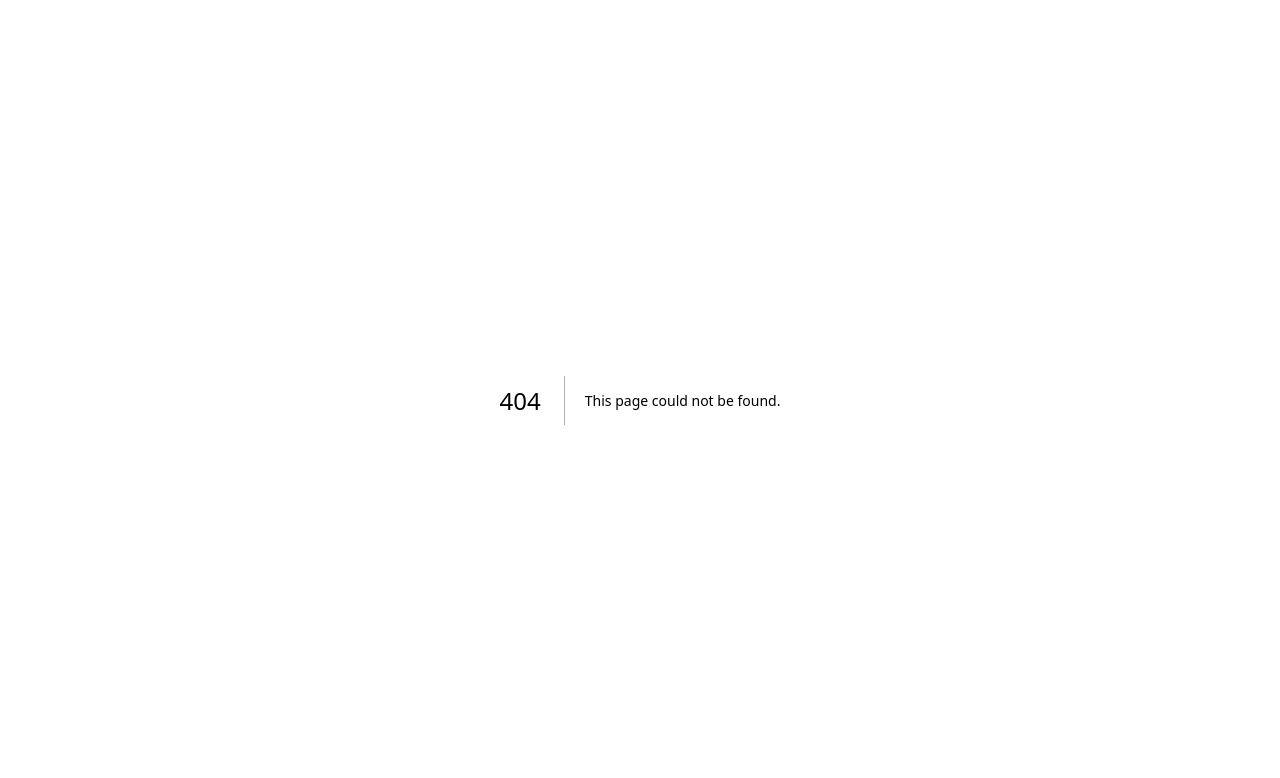
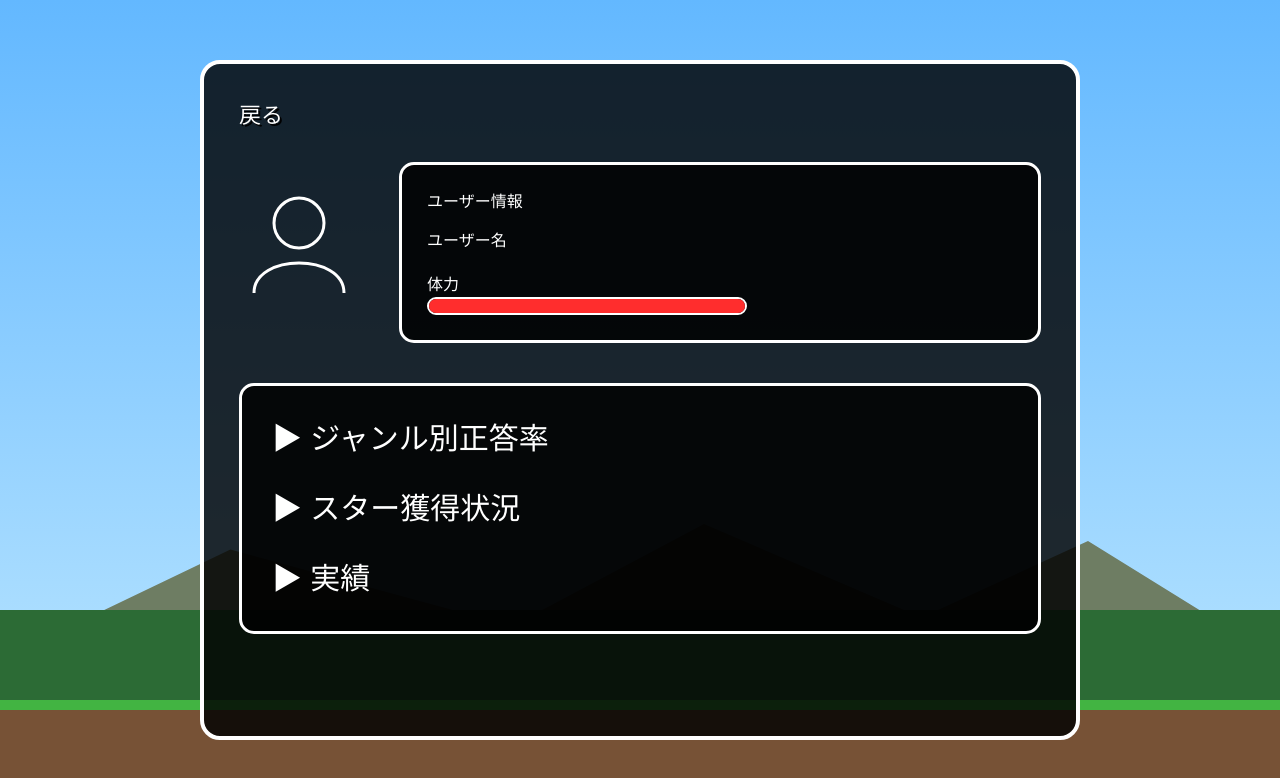
Before and after one commit to 251018-hinokuma/AltF4, a Next.js app: page /userpage in a window 1280 px wide. Before the commit this address had no page. Shown: the top 778 px of the page. Built offline with nearby package versions, Linux system fonts and the light colour scheme.

Commit message:
homeとuserpage

```diff
--- /dev/null
+++ b/app/home/page.css
@@ -0,0 +1,201 @@
+.container{
+    position:relative;
+    width:100%;
+    height:100vh;
+    overflow:hidden;
+}
+
+/* 空 */
+
+.sky{
+    position:absolute;
+    inset:0;
+
+    background:
+    linear-gradient(
+        to bottom,
+        #63b8ff 0%,
+        #9fdcff 55%,
+        #dff7ff 100%
+    );
+}
+
+/* 雲 */
+
+.cloud1,
+.cloud2{
+
+    position:absolute;
+
+    width:180px;
+    height:60px;
+
+    background:white;
+
+    border-radius:50px;
+
+    opacity:.8;
+}
+
+.cloud1{
+
+    top:90px;
+    left:15%;
+}
+
+.cloud2{
+
+    top:180px;
+    right:18%;
+}
+
+/* 山 */
+
+.mountain{
+
+    position:absolute;
+
+    bottom:150px;
+
+    width:100%;
+    height:180px;
+
+    background:#7d8c6a;
+
+    clip-path:polygon(
+        0 100%,
+        15% 40%,
+        28% 80%,
+        45% 25%,
+        60% 75%,
+        75% 30%,
+        100% 100%
+    );
+}
+
+/* 森 */
+
+.forest{
+
+    position:absolute;
+
+    bottom:110px;
+
+    width:100%;
+    height:100px;
+
+    background:#2d6b35;
+}
+
+/* 地面 */
+
+.ground{
+
+    position:absolute;
+
+    bottom:0;
+
+    width:100%;
+    height:110px;
+
+    background:#7b5131;
+
+    border-top:10px solid #44af44;
+}
+
+/* ユーザー */
+
+.userBox{
+
+    position:absolute;
+
+    top:30px;
+    left:30px;
+
+    padding:12px 22px;
+
+    background:rgba(0,0,0,.45);
+
+    color:white;
+
+    border:2px solid #d6b66d;
+
+    border-radius:10px;
+
+    z-index:2;
+}
+
+/* メニュー */
+
+.menupage{
+
+    position:absolute;
+
+    top:50%;
+    left:50%;
+
+    transform:translate(-50%,-50%);
+
+    display:flex;
+    flex-direction:column;
+
+    align-items:center;
+
+    gap:20px;
+
+    z-index:2;
+}
+
+/* タイトル */
+
+.title{
+
+    font-size:64px;
+
+    color:white;
+
+    text-shadow:
+        3px 3px #315d1c,
+        5px 5px #1c3810;
+}
+
+.subTitle{
+
+    margin-bottom:30px;
+
+    color:white;
+
+    font-size:18px;
+}
+
+/* ボタン */
+
+.button{
+
+    width:280px;
+
+    padding:16px;
+
+    text-align:center;
+
+    text-decoration:none;
+
+    color:#fff;
+
+    font-size:20px;
+
+    background:#8b5a2b;
+
+    border:4px solid #5d3818;
+
+    border-radius:12px;
+
+    transition:.2s;
+}
+
+.button:hover{
+
+    background:#a56c34;
+
+    transform:translateY(-2px);
+}
--- a/app/page.js
+++ b/app/page.js
@@ -1,65 +1,48 @@
-import Image from "next/image";
+import Link from "next/link";
+import "./home/page.css";
 
 export default function Home() {
   return (
-    <div className="flex flex-col flex-1 items-center justify-center bg-zinc-50 font-sans dark:bg-black">
-      <main className="flex flex-1 w-full max-w-3xl flex-col items-center justify-between py-32 px-16 bg-white dark:bg-black sm:items-start">
-        <Image
-          className="dark:invert"
-          src="/next.svg"
-          alt="Next.js logo"
-          width={100}
-          height={20}
-          priority
-        />
-        <div className="flex flex-col items-center gap-6 text-center sm:items-start sm:text-left">
-          <h1 className="max-w-xs text-3xl font-semibold leading-10 tracking-tight text-black dark:text-zinc-50">
-            To get started, edit the page.tsx file.
-          </h1>
-          <p className="max-w-md text-lg leading-8 text-zinc-600 dark:text-zinc-400">
-            Looking for a starting point or more instructions? Head over to{" "}
-            <a
-              href="https://vercel.com/templates?framework=next.js&utm_source=create-next-app&utm_medium=appdir-template-tw&utm_campaign=create-next-app"
-              className="font-medium text-zinc-950 dark:text-zinc-50"
-            >
-              Templates
-            </a>{" "}
-            or the{" "}
-            <a
-              href="https://nextjs.org/learn?utm_source=create-next-app&utm_medium=appdir-template-tw&utm_campaign=create-next-app"
-              className="font-medium text-zinc-950 dark:text-zinc-50"
-            >
-              Learning
-            </a>{" "}
-            center.
-          </p>
-        </div>
-        <div className="flex flex-col gap-4 text-base font-medium sm:flex-row">
-          <a
-            className="flex h-12 w-full items-center justify-center gap-2 rounded-full bg-foreground px-5 text-background transition-colors hover:bg-[#383838] dark:hover:bg-[#ccc] md:w-[158px]"
-            href="https://vercel.com/new?utm_source=create-next-app&utm_medium=appdir-template-tw&utm_campaign=create-next-app"
-            target="_blank"
-            rel="noopener noreferrer"
-          >
-            <Image
-              className="dark:invert"
-              src="/vercel.svg"
-              alt="Vercel logomark"
-              width={16}
-              height={16}
-            />
-            Deploy Now
-          </a>
-          <a
-            className="flex h-12 w-full items-center justify-center rounded-full border border-solid border-black/[.08] px-5 transition-colors hover:border-transparent hover:bg-black/[.04] dark:border-white/[.145] dark:hover:bg-[#1a1a1a] md:w-[158px]"
-            href="https://nextjs.org/docs?utm_source=create-next-app&utm_medium=appdir-template-tw&utm_campaign=create-next-app"
-            target="_blank"
-            rel="noopener noreferrer"
-          >
-            Documentation
-          </a>
-        </div>
-      </main>
-    </div>
+    <main className="container">
+
+      {/* 背景 */}
+      <div className="sky"></div>
+      <div className="cloud1"></div>
+      <div className="cloud2"></div>
+      <div className="mountain"></div>
+      <div className="forest"></div>
+      <div className="ground"></div>
+
+      {/* ユーザー */}
+      <div className="userBox">
+        User Name
+      </div>
+
+      {/* メニュー */}
+      <section className="menupage">
+
+        <h1 className="title">
+          AltF4 RPG
+        </h1>
+
+        <p className="subTitle">
+          ～ 社会人スキル育成 E-learning ～
+        </p>
+
+        <Link href="/quiz_genreSelection" className="button">
+          ▶ クイズ開始
+        </Link>
+
+        <Link href="/marking_genreSelection" className="button">
+          📖 マーキングクイズ一覧
+        </Link>
+
+        <Link href="/userpage" className="button">
+          👤 ユーザー情報
+        </Link>
+
+      </section>
+
+    </main>
   );
 }
--- /dev/null
+++ b/app/userpage/page.css
@@ -0,0 +1,243 @@
+.container{
+
+    width:100%;
+    height:100vh;
+
+    position:relative;
+
+    overflow:hidden;
+
+}
+
+/* 背景 */
+
+.sky{
+
+    position:absolute;
+
+    inset:0;
+
+    background:linear-gradient(
+        to bottom,
+        #63b8ff,
+        #bfe8ff
+    );
+
+}
+
+.mountain{
+
+    position:absolute;
+
+    bottom:140px;
+
+    width:100%;
+
+    height:170px;
+
+    background:#6e7d63;
+
+    clip-path:polygon(
+        0 100%,
+        18% 35%,
+        40% 80%,
+        55% 20%,
+        72% 75%,
+        85% 30%,
+        100% 100%
+    );
+
+}
+
+.forest{
+
+    position:absolute;
+
+    bottom:100px;
+
+    width:100%;
+
+    height:90px;
+
+    background:#2c6b35;
+
+}
+
+.ground{
+
+    position:absolute;
+
+    bottom:0;
+
+    width:100%;
+
+    height:100px;
+
+    background:#775236;
+
+    border-top:10px solid #42b442;
+
+}
+.window{
+
+    position:absolute;
+
+    top:60px;
+    left: 200px;
+    right:200px;
+    bottom:60px;
+
+    background:rgba(0,0,0,.82);
+
+    border:4px solid white;
+
+    border-radius:20px;
+
+    padding:35px;
+
+    z-index:10;
+
+}
+
+/* 全体 */
+
+.screen{
+
+    position:relative;
+
+    z-index:2;
+
+    padding:30px;
+
+}
+
+/* 戻る */
+
+.back{
+
+    color:white;
+
+    text-decoration:none;
+
+    font-size:22px;
+
+    text-shadow:2px 2px black;
+
+}
+
+/* プロフィール */
+
+.profile{
+
+    margin-top:30px;
+
+    display:flex;
+
+    align-items:center;
+
+    gap:40px;
+
+}
+
+/* 情報 */
+
+.info{
+
+    flex:1;
+
+    border:3px solid white;
+
+    border-radius:15px;
+
+    padding:25px;
+
+    color:white;
+
+    background:rgba(0,0,0,.82);
+
+}
+
+.info h2{
+
+    margin-bottom:15px;
+
+}
+
+.info h3{
+
+    margin-bottom:20px;
+
+}
+
+.hpBar{
+
+    width:320px;
+
+    height:18px;
+
+    border:2px solid white;
+
+    border-radius:20px;
+
+    overflow:hidden;
+
+}
+
+.hp{
+
+    width:100%;
+
+    height:100%;
+
+    background:#ff2d2d;
+
+}
+
+/* メニュー */
+.menuBox{
+
+    margin-top:40px;
+
+    border:3px solid white;
+
+    border-radius:15px;
+
+    background:rgba(0,0,0,.82);
+
+    padding:30px;
+
+
+
+}
+
+.menu{
+
+    display:flex;
+
+    flex-direction:column;
+
+    gap:25px;
+
+}
+
+.menuItem{
+
+    color:white;
+
+    font-size:30px;
+
+    text-decoration:none;
+
+    width:max-content;
+
+    transition:.2s;
+
+}
+
+.menuItem:hover{
+
+    color:#ffe55d;
+
+    transform:translateX(10px);
+
+}
--- /dev/null
+++ b/app/userpage/page.js
@@ -0,0 +1,65 @@
+"use client";
+
+import Link from "next/link";
+import "./page.css";
+
+export default function UserPage() {
+
+    return (
+        <main className="container">
+            {/* 背景 */}
+            <div className="sky"></div>
+            <div className="mountain"></div>
+            <div className="forest"></div>
+            <div className="ground"></div>
+
+            {/* メニュー画面 */}
+            <div className="window">
+
+                <Link href="/" className="back">
+                    戻る
+                </Link>
+                <section className="profile">
+                    <svg width="120" height="120">
+                        <circle
+                            cx="60"
+                            cy="30"
+                            r="25"
+                            stroke="white"
+                            strokeWidth="3"
+                            fill="none"
+                        />
+                        <path
+                            d="M15 100
+                                C15 60,105 60,105 100"
+                            stroke="white"
+                            strokeWidth="3"
+                            fill="none"
+                        />
+                    </svg>
+                    <div className="info">
+                        <h2>ユーザー情報</h2>
+                        <h3>ユーザー名</h3>
+                        <p>体力</p>
+                        <div className="hpBar">
+                            <div className="hp"></div>
+                        </div>
+                    </div>
+                </section>
+                <div className="menuBox">
+                <nav className="menu">
+                    <Link href="/genre_percentage" className="menuItem">
+                        ▶ ジャンル別正答率
+                    </Link>
+                    <Link href="/star_correct" className="menuItem">
+                        ▶ スター獲得状況
+                    </Link>
+                    <Link href="/achievement" className="menuItem">
+                        ▶ 実績
+                    </Link>
+                </nav>
+                </div>
+            </div>
+        </main>
+    );
+}
```
